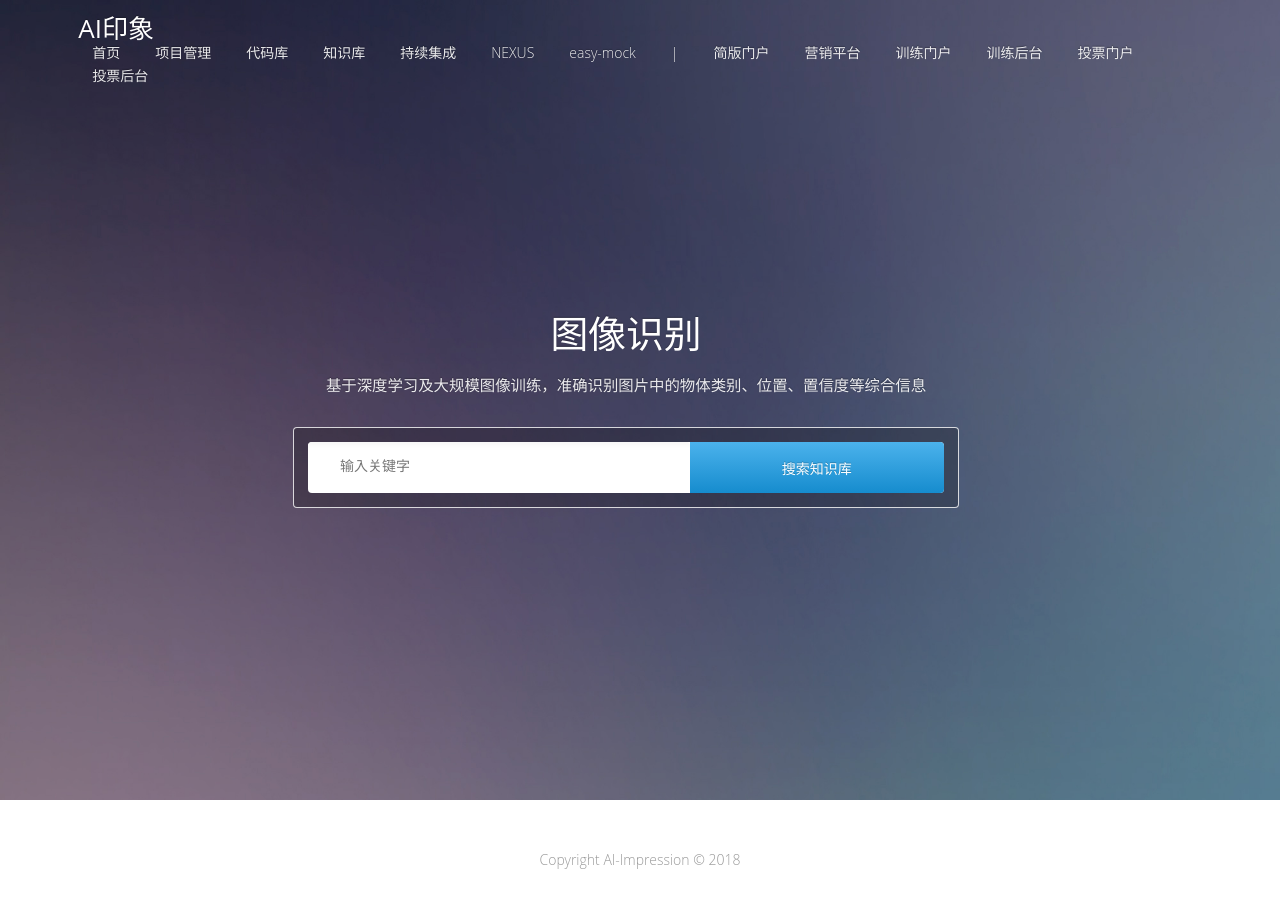
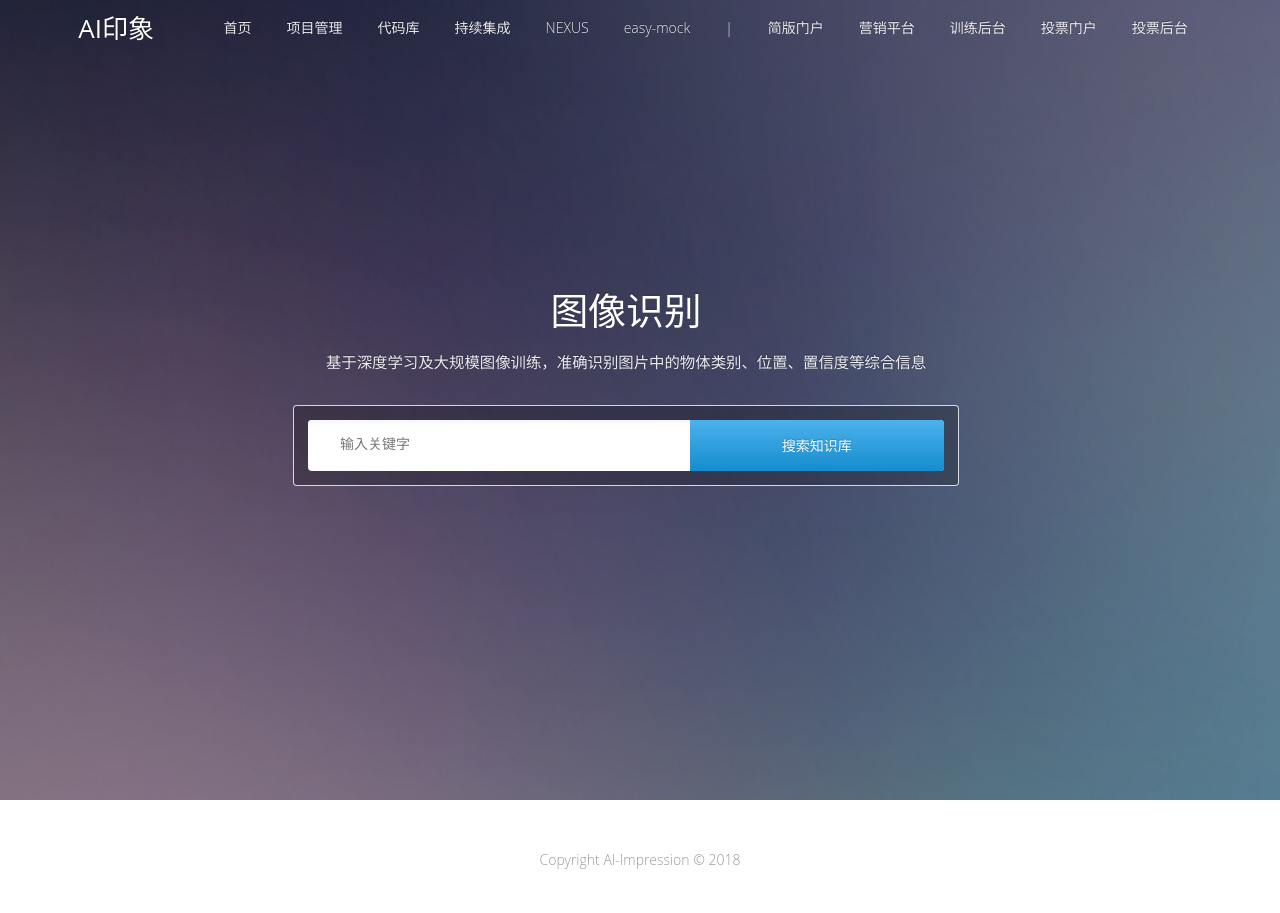
Before and after one commit to slyak/devtools, a plain HTML site: page welcome/index.html in a window 1280 px wide. Drawn offline with Linux system fonts and the light colour scheme.

Commit message:
先隐藏

```diff
--- a/welcome/index.html
+++ b/welcome/index.html
@@ -30,14 +30,14 @@
                             <li><a href="http://lotimg.ddns.net:800">首页</a></li>
                             <li><a href="http://lotimg.ddns.net:800/jira">项目管理</a></li>
                             <li><a href="http://lotimg.ddns.net:800/bitbucket">代码库</a></li>
-                            <li><a href="http://lotimg.ddns.net:800/confluence">知识库</a></li>
+                            <!--<li><a href="http://lotimg.ddns.net:800/confluence">知识库</a></li>-->
                             <li><a href="http://lotimg.ddns.net:800/bamboo">持续集成</a></li>
                             <li><a href="http://lotimg.ddns.net:800/nexus">NEXUS</a></li>
                             <li><a href="http://lotimg.ddns.net:7300">easy-mock</a></li>
                             <li><a>|</a></li>
                             <li><a href="http://lotimg.ddns.net:8060">简版门户</a></li>
                             <li><a href="http://lotimg.ddns.net:8063">营销平台</a></li>
-                            <li><a href="http://lotimg.ddns.net:8064">训练门户</a></li>
+                            <!--<li><a href="http://lotimg.ddns.net:8064">训练门户</a></li>-->
                             <li><a href="http://lotimg.ddns.net:8062">训练后台</a></li>
                             <li><a href="http://lotimg.ddns.net:8061">投票门户</a></li>
                             <li><a href="http://lotimg.ddns.net:8065">投票后台</a></li>
```
